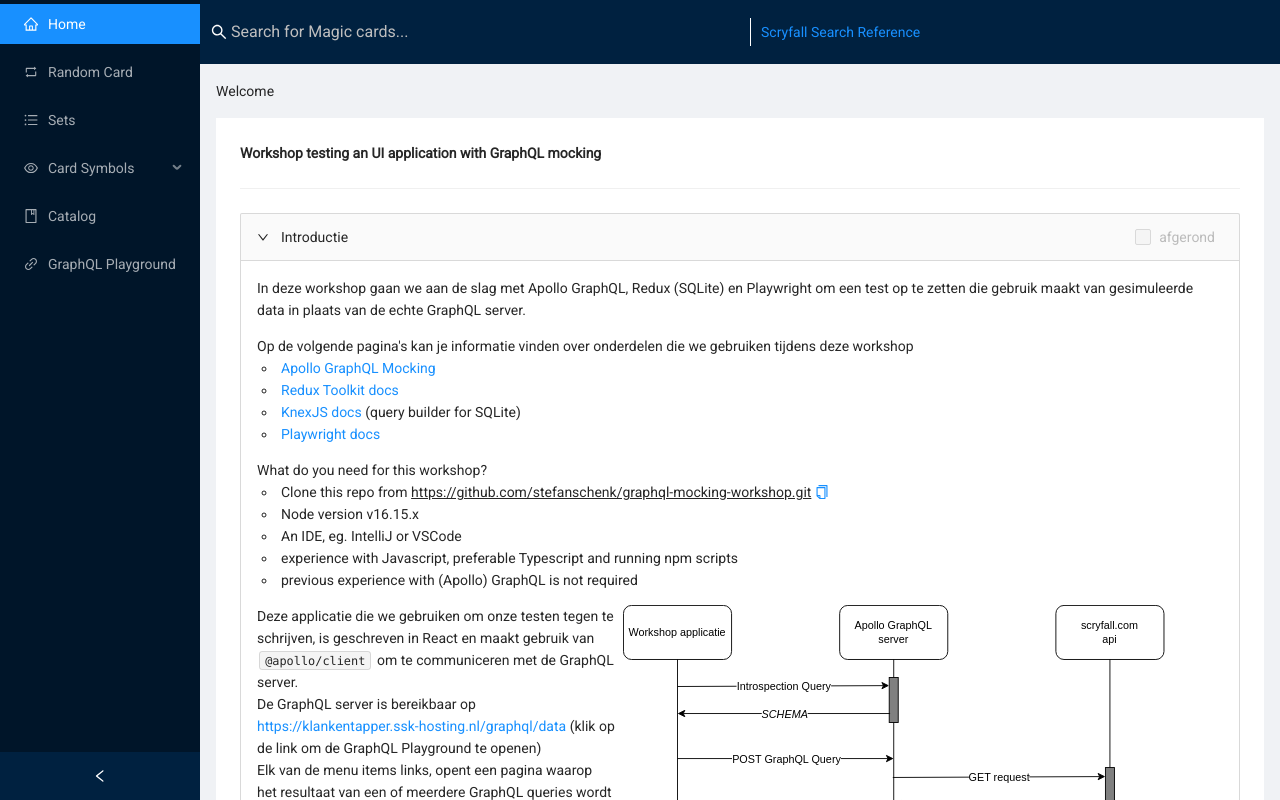
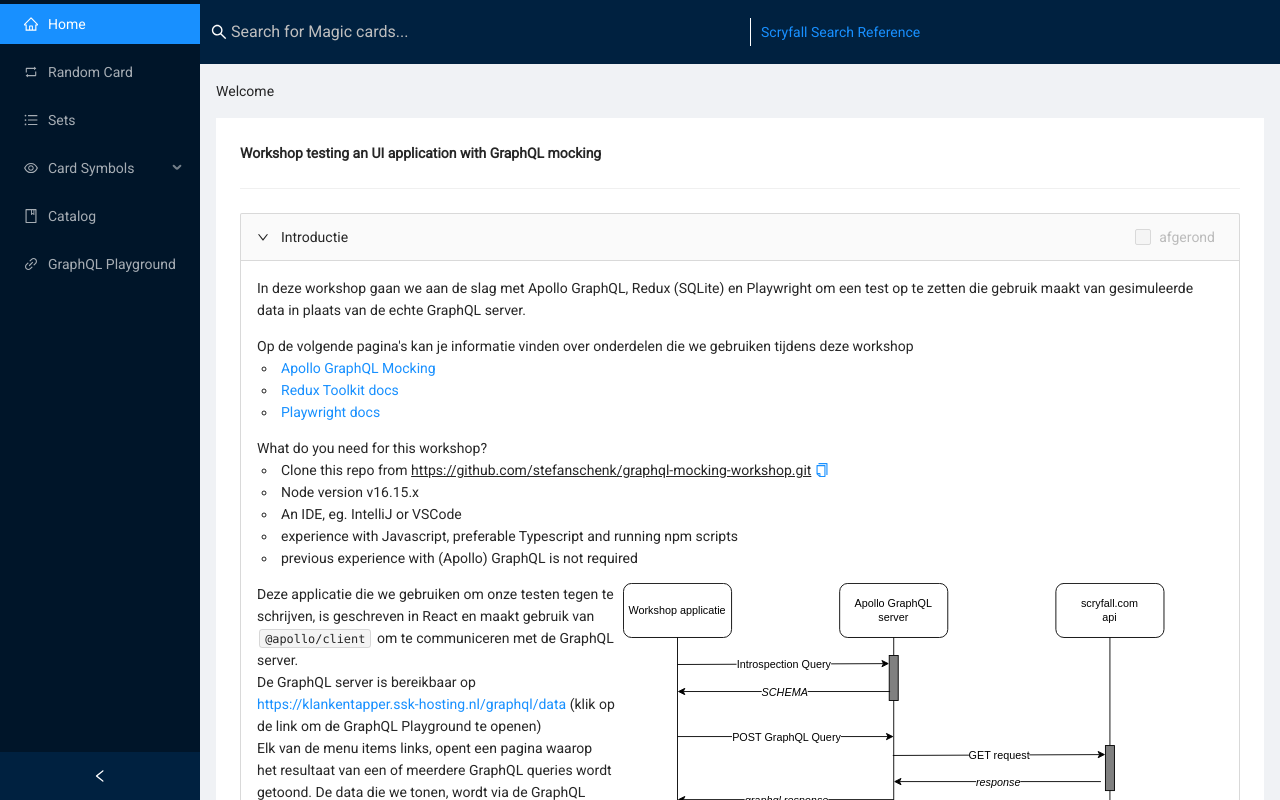
Before and after one commit to stefanschenk/graphql-mocking-workshop, a React (Create React App) app: page / in a window 1280 px wide. Shown: the top 800 px of the page. Built offline with nearby package versions, Linux system fonts and the light colour scheme; no server answers; what graphql.macro would draw is missing.

Commit message:
Remove KnexJS link

```diff
--- a/src/workshop/Workshop.tsx
+++ b/src/workshop/Workshop.tsx
@@ -68,12 +68,6 @@
                   >
                     Redux Toolkit docs
                   </a>
-                </li>
-                <li>
-                  <a href="https://knexjs.org/guide/" target="_blank" rel="noopener noreferrer">
-                    KnexJS docs
-                  </a>{' '}
-                  (query builder for SQLite)
                 </li>
                 <li>
                   <a href="https://playwright.dev/docs/intro" target="_blank" rel="noopener noreferrer">
```
